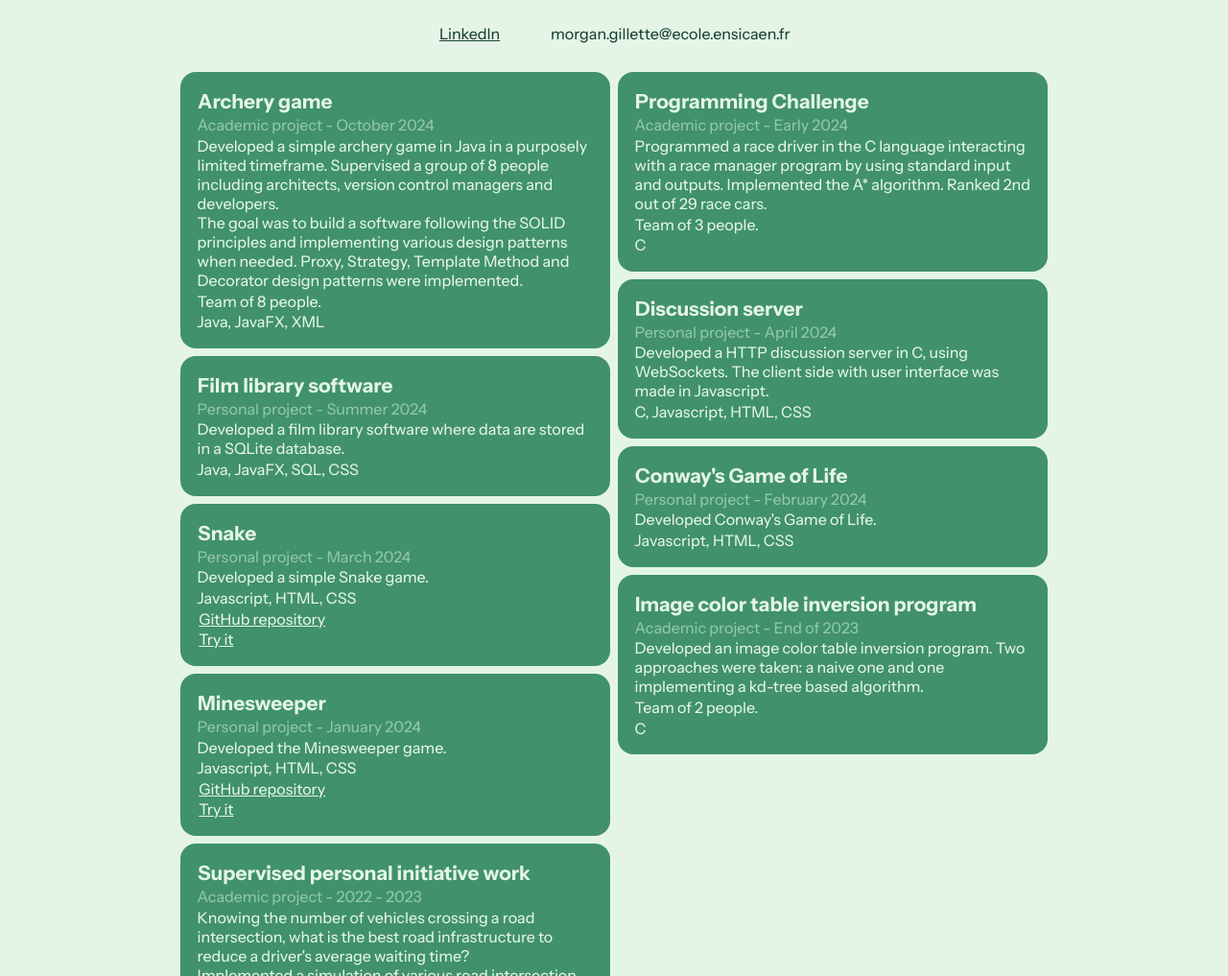
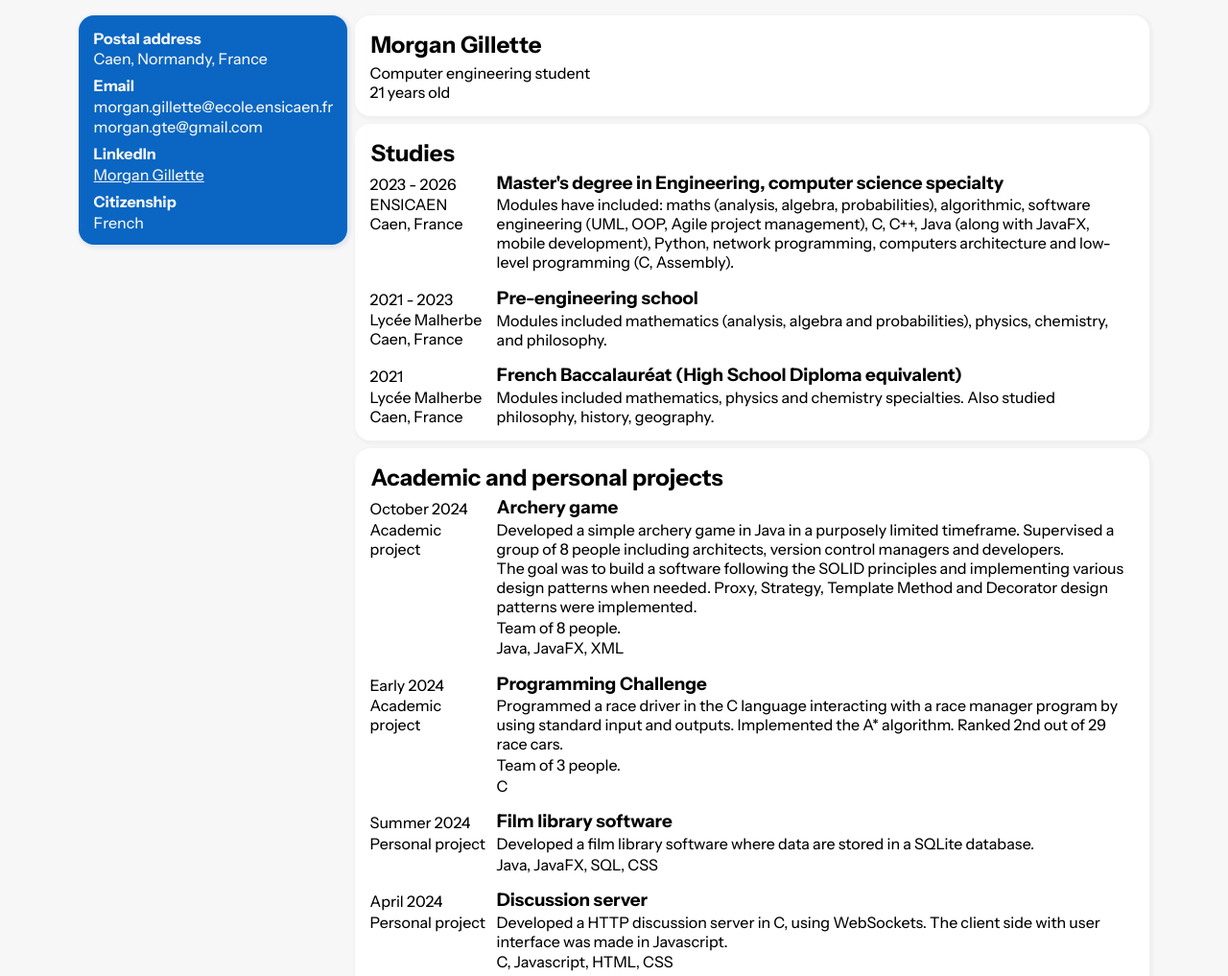
Before and after one commit to morgangte/morgangte.github.io, a plain HTML site: page index.html in a window 1280 px wide. Shown: the top 1017 px of the page at 96% size. Drawn offline with Linux system fonts and the light colour scheme.

Commit message:
Updated page

```diff
--- a/index.html
+++ b/index.html
@@ -13,14 +13,78 @@
 </head>
 
 <body>
-    <header>
-        <p><a href="https://www.linkedin.com/in/morgan-gillette1/" target="_blank">LinkedIn</a></p>
-        <p>morgan.gillette@ecole.ensicaen.fr</p>
-    </header>
     <main>
-        <section id="projects">
-            <div class="projects-column"></div>
-            <div class="projects-column"></div>
+        <div>
+            <section id="sidebar">
+                <div class="sidebar-item">
+                    <h4>Postal address</h4>
+                    <p>Caen, Normandy, France</p>
+                </div>
+                <div class="sidebar-item">
+                    <h4>Email</h4>
+                    <p>morgan.gillette@ecole.ensicaen.fr</p>
+                    <p>morgan.gte@gmail.com</p>
+                </div>
+                <div class="sidebar-item">
+                    <h4>LinkedIn</h4>
+                    <a href="https://www.linkedin.com/in/morgan-gillette1/" target="_blank">Morgan Gillette</a>
+                </div>
+                <div class="sidebar-item">
+                    <h4>Citizenship</h4>
+                    <p>French</p>
+                </div>
+            </section>
+        </div>
+        <section id="main">
+            <section class="content-section">
+                <h2>Morgan Gillette</h2>
+                <div class="content-item">
+                    <p>Computer engineering student<br><span id="age-span">Born on the 2nd of January 2023</span></p>
+                </div>
+            </section>
+            <section class="content-section">
+                <h2>Studies</h2>
+                <div class="content-item">
+                    <div class="dates-and-location-column">
+                        <p>2023 - 2026</p>
+                        <p>ENSICAEN<br>Caen, France</p>
+                    </div>
+                    <div class="content-column">
+                        <h3>Master's degree in Engineering, computer science specialty</h3>
+                        <p>Modules have included: maths (analysis, algebra,
+                            probabilities), algorithmic, software engineering (UML,
+                            OOP, Agile project management), C, C++, Java (along with
+                            JavaFX, mobile development), Python, network programming, computers
+                            architecture and low-level programming (C, Assembly).</p>
+                    </div>
+                </div>
+                <div class="content-item">
+                    <div class="dates-and-location-column">
+                        <p>2021 - 2023</p>
+                        <p>Lycée Malherbe<br>Caen, France</p>
+                    </div>
+                    <div class="content-column">
+                        <h3>Pre-engineering school</h3>
+                        <p>Modules included mathematics (analysis, algebra and
+                            probabilities), physics, chemistry, and philosophy.</p>
+                    </div>
+                </div>
+                <div class="content-item">
+                    <div class="dates-and-location-column">
+                        <p>2021</p>
+                        <p>Lycée Malherbe<br>Caen, France</p>
+                    </div>
+                    <div class="content-column">
+                        <h3>French Baccalauréat (High School
+                            Diploma equivalent)</h3>
+                        <p>Modules included mathematics, physics and chemistry
+                            specialties. Also studied philosophy, history, geography.</p>
+                    </div>
+                </div>
+            </section>
+            <section class="content-section" id="projects-section">
+                <h2>Academic and personal projects</h2>
+            </section>
         </section>
     </main>
 
--- a/script/main.js
+++ b/script/main.js
@@ -1,6 +1,7 @@
 window.addEventListener('load', main);
 
 function main() {
+    updateAgeSpan();
     fetch("resource/projects.json")
         .then((res) => res.json())
         .then((data) => {
@@ -9,45 +10,63 @@ function main() {
         });
 }
 
-function insertProjects(projects) {
-    let projectColumns = document.querySelectorAll(".projects-column");
-
-    for (let i = 0; i < projects.length; i++) {
-        insertProject(projects[i], projectColumns[i % projectColumns.length]);
+function updateAgeSpan() {
+    try {
+        let now = new Date();
+        let birth = new Date(2003, 1, 2);
+        let span = document.querySelector("#age-span");
+        span.innerText = (now.getFullYear() - birth.getFullYear()) + " years old";
+    } catch (error) {
+        console.error("Could not update age");
     }
 }
 
-function insertProject(project, column) {
-    let article = document.createElement("article");
-    article.classList.add("project");
+function insertProjects(projects) {
+    let section = document.querySelector("#projects-section");
+    for (let i = 0; i < projects.length; i++) {
+        insertProject(projects[i], section);
+    }
+}
 
-    article.appendChild(projectElement(project["name"], "p", "project-name"));
-    article.appendChild(projectElement(project["type"] + " - " + project["date"], "p", "project-type"));
-    article.appendChild(projectElement(project["description"], "p", "project-description"));
+function insertProject(project, section) {
+    let item = document.createElement("div");
+    item.classList.add("content-item");
+
+    let infos = createDivElement("dates-and-location-column");
+    infos.appendChild(createCustomElement("p", project["date"]));
+    infos.appendChild(createCustomElement("p", project["type"]));
+    item.appendChild(infos);
+
+    let content = createDivElement("content-column");
+    content.appendChild(createCustomElement("h3", project["name"]));
+    content.appendChild(createCustomElement("p", project["description"]));
     if (project["team-size"] > 1) {
-        article.appendChild(projectElement("Team of " + project["team-size"] + " people.", "p", "project-team-size"));
+        content.appendChild(createCustomElement("p", "Team of " + project["team-size"] + " people."));
     }
-    article.appendChild(projectElement(project["language"].join(", "), "p", "project-language"));
-
+    content.appendChild(createCustomElement("p", project["language"].join(", ")));
     let links = project["links"];
     for (let i = 0; i < links.length; i++) {
-        article.appendChild(projectLink(links[i]));
+        content.appendChild(projectLink(links[i]));
     }
+    item.appendChild(content);
 
-    column.appendChild(article);
+    section.appendChild(item);
 }
 
-function projectElement(text, element, css) {
+function createDivElement(css) {
+    let div = document.createElement("div");
+    div.classList.add(css);
+    return div;
+}
+
+function createCustomElement(element, content) {
     let el = document.createElement(element);
-    el.classList.add(css);
-    el.innerText = text;
-
+    el.innerText = content;
     return el;
 }
 
 function projectLink(link) {
     let p = document.createElement("p");
-    p.classList.add("project-link");
 
     let el = document.createElement("a");
     el.setAttribute("href", link["link"]);
--- a/style/style.css
+++ b/style/style.css
@@ -1,11 +1,15 @@
 :root {
-    --background-color: rgb(228, 245, 231);
-    --header-text-color: rgb(27, 67, 50);
-    --article-background-color: rgb(64, 145, 108);
-    --text-primary-color: rgb(228, 245, 231);
-    --text-secondary-color: rgb(145, 199, 169);
+    --background-color: #f7f7f7;
+    --sidebar-background-color: rgb(10, 102, 194);
+    --content-section-color: #ffffff;
+
+    --content-section-gap: 0.5em;
 }
 
+h1,
+h2,
+h3,
+h4,
 a,
 p {
     padding: 0em;
@@ -18,13 +22,14 @@ p {
     color: var(--text-primary-color);
 }
 
-/******************************************************/
+h1,
+h2,
+h3,
+h4 {
+    font-weight: 700;
+}
 
-body {
-    margin: 0px;
-    padding: 0px;
-    background-color: var(--background-color);
-}
+/********************* Global *************************/
 
 header {
     display: flex;
@@ -44,51 +49,67 @@ header p {
     color: var(--header-text-color);
 }
 
-main {
-    display: flex;
-    flex-direction: column;
-    align-items: center;
+body {
+    margin: 1em;
+    padding: 0px;
+    background-color: var(--background-color);
 }
 
-section#projects {
+main {
     display: flex;
     flex-direction: row;
     justify-content: center;
-    gap: 0.5em;
-    margin: 1em;
-    max-width: 70em;
 }
 
-div.projects-column {
-    display: flex;
-    flex-direction: column;
-    gap: 0.5em;
-    max-width: 40%;
+/***************** Sidebar column *********************/
+
+section#sidebar {
+    background-color: var(--sidebar-background-color);
+    color: var(--background-color);
+    padding: 0.85em;
+    padding-top: 0.35em;
+    padding-bottom: 0.35em;
+    border-radius: 1em;
+    box-shadow: 0.1em 0.1em 0.2em 0.15em rgba(182, 199, 224, 0.295);
+
+    a,
+    p,
+    h4 {
+        color: var(--background-color);
     }
 
-article.project {
-    background-color: var(--article-background-color);
-    border-radius: 1em;
-    padding: 1em;
+    div.sidebar-item {
+        margin-bottom: 0.5em;
+        margin-top: 0.5em;
+    }
 }
 
-p.project-name {
-    font-weight: 800;
-    font-size: 1.3em;
+/************** Main content column *******************/
+
+section#main {
+    margin-left: var(--content-section-gap);
+
+    section.content-section {
+        padding: 0.85em;
+        border-radius: 1em;
+        margin-bottom: var(--content-section-gap);
+        background-color: var(--content-section-color);
+        box-shadow: 0.1em 0.1em 0.15em 0.15em rgba(226, 224, 224, 0.295);
+        max-width: 50em;
+
+        h2 {
+            margin-bottom: -0.375em;
         }
 
-p.project-type {
-    color: var(--text-secondary-color);
+        div div.dates-and-location-column {
+            min-width: 8.25em;
+            padding-top: 0.2em;
         }
 
-p.project-language {
-    color: var(--text-primary-color);
+        div.content-item {
+            display: flex;
+            flex-direction: row;
+            margin-top: 0.75em;
         }
-
-p.project-team-size {
-    color: var(--text-primary-color);
     }
-
-p.project-link a {
-    color: var(--text-primary-color);
 }
```
Lines whose indentation alone changed are shown as unchanged.
